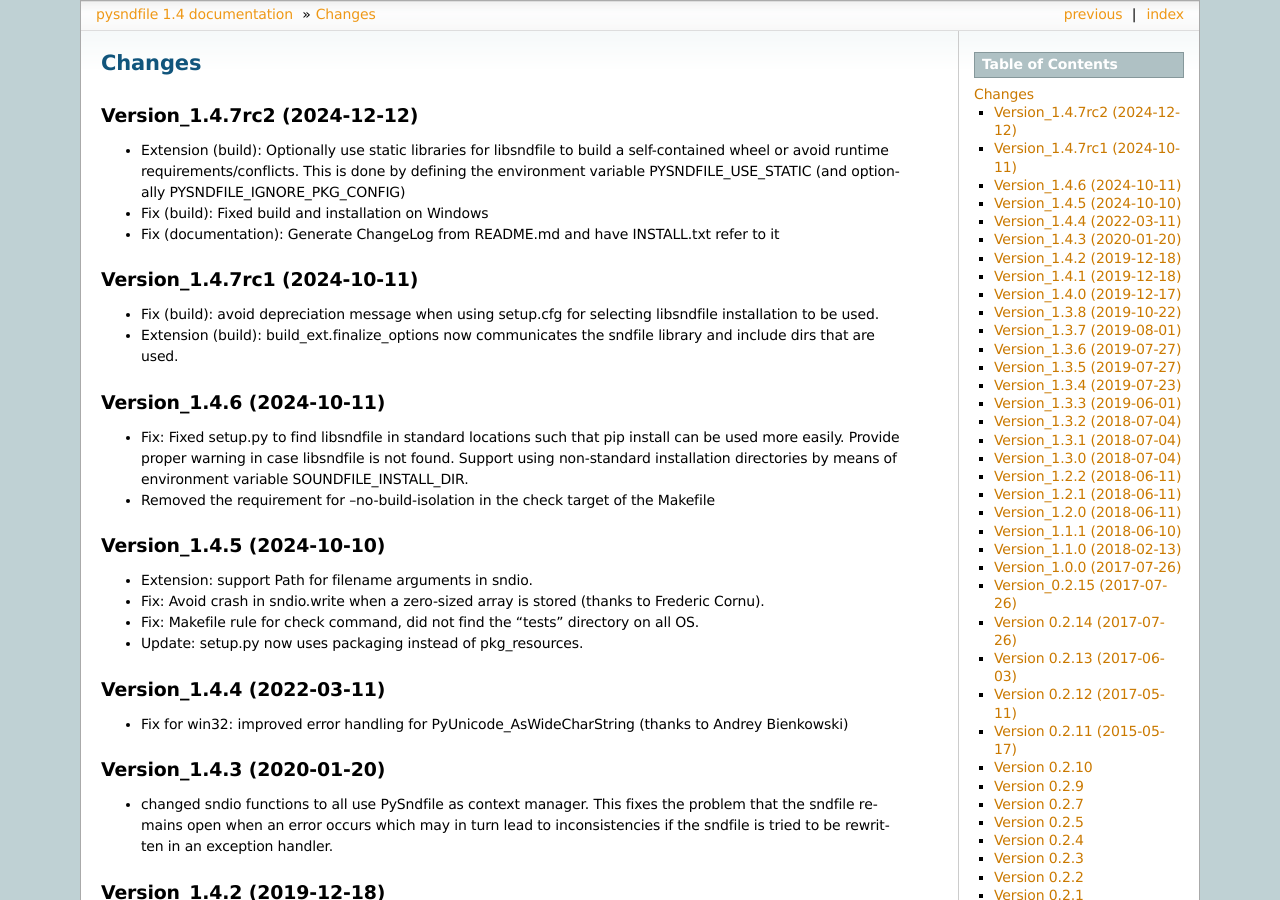
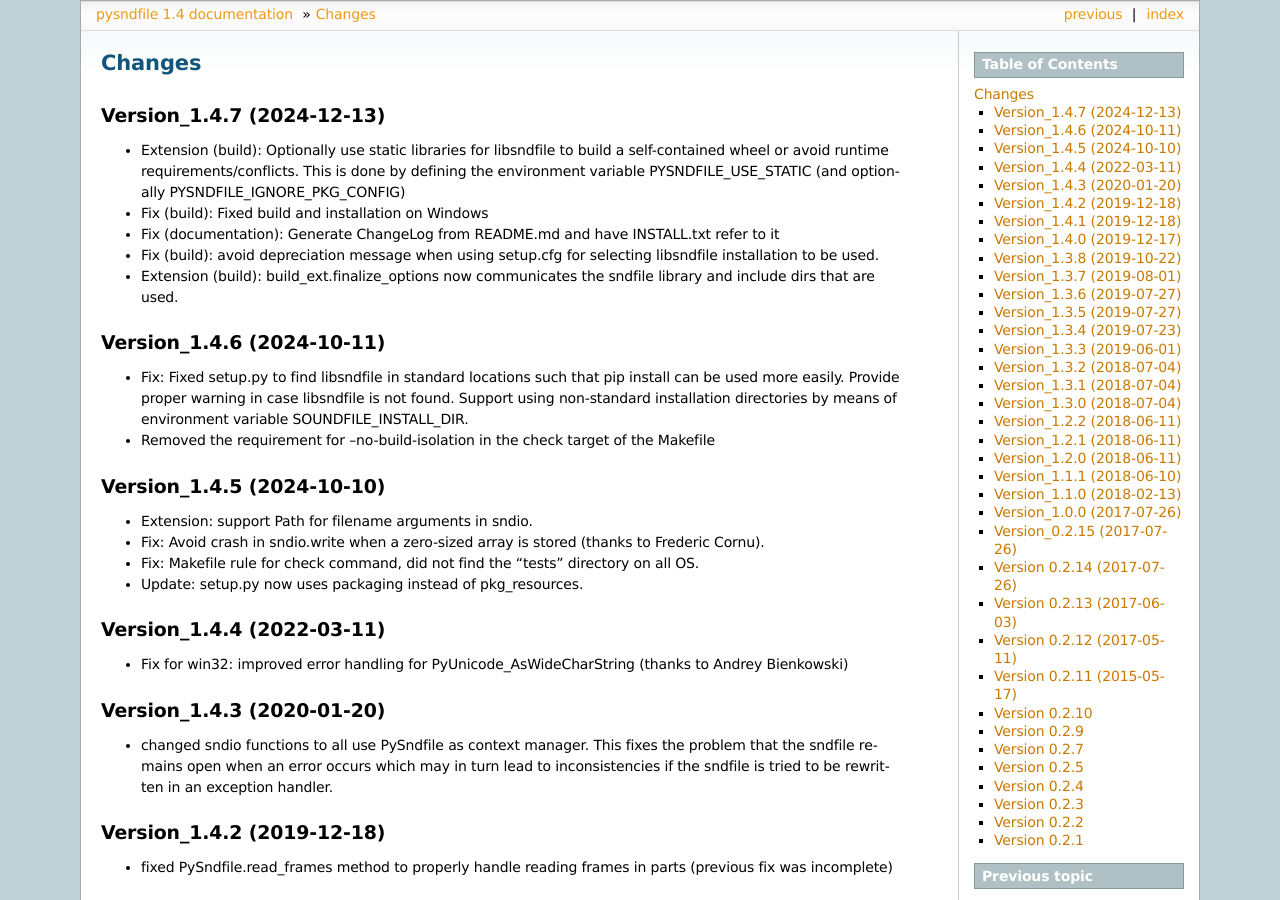
Before and after one commit to roebel/pysndfile, a Sphinx documentation site: the page built from doc/source/Changes.rst, in a window 1280 px wide and 900 px high. Built offline with Sphinx 7.4.7, drawn with Linux system fonts in a browser that asks for light colours.

Commit message:
version 1.4.7

```diff
--- a/doc/source/Changes.rst
+++ b/doc/source/Changes.rst
@@ -1,8 +1,8 @@
 Changes
 -------
 
-Version_1.4.7rc2 (2024-12-12)
-~~~~~~~~~~~~~~~~~~~~~~~~~~~~~
+Version_1.4.7 (2024-12-13)
+~~~~~~~~~~~~~~~~~~~~~~~~~~
 
 -  Extension (build): Optionally use static libraries for libsndfile to
    build a self-contained wheel or avoid runtime requirements/conflicts.
@@ -11,10 +11,6 @@ Version_1.4.7rc2 (2024-12-12)
 -  Fix (build): Fixed build and installation on Windows
 -  Fix (documentation): Generate ChangeLog from README.md and have
    INSTALL.txt refer to it
-
-Version_1.4.7rc1 (2024-10-11)
-~~~~~~~~~~~~~~~~~~~~~~~~~~~~~
-
 -  Fix (build): avoid depreciation message when using setup.cfg for
    selecting libsndfile installation to be used.
 -  Extension (build): build_ext.finalize_options now communicates the
```
Also changed, not shown: README.md (+1 -4 lines), 4 other files.
